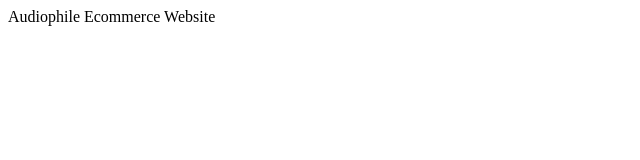
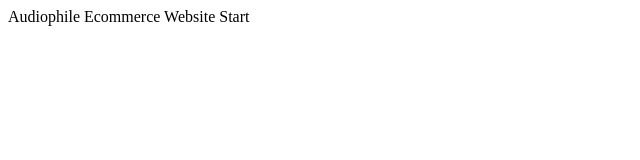
Before and after one commit to Kyle-Colin/audiophile-ecommerce-website, a Next.js app: page / in a window 1280 px wide. Shown: the top 160 px of the page, without its empty margins (0-640 px from the left). Built offline with nearby package versions, Linux system fonts and the light colour scheme.

Commit message:
added starter

```diff
--- a/app/page.tsx
+++ b/app/page.tsx
@@ -1,3 +1,3 @@
 export default function HomePage() {
-  return <main>Audiophile Ecommerce Website</main>;
+  return <main>Audiophile Ecommerce Website Start</main>;
 }
```
